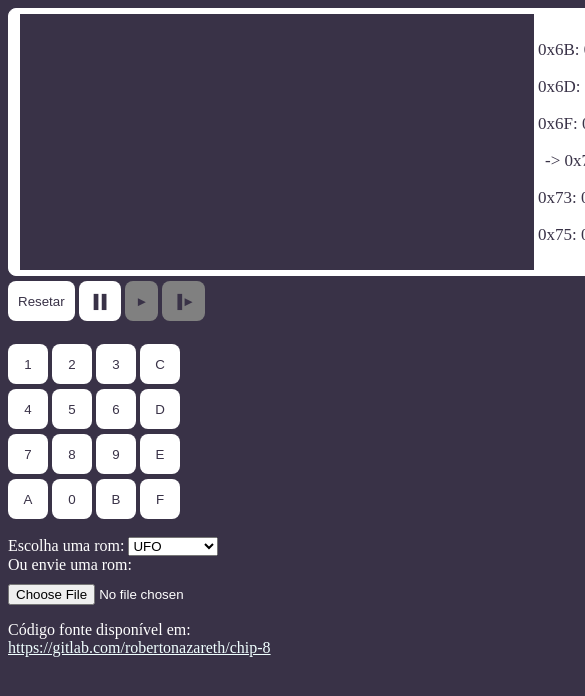
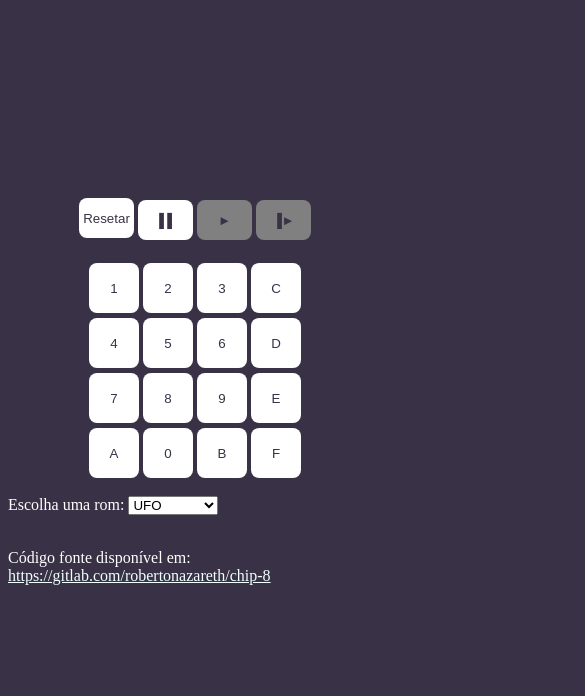
Before and after one commit to roberto-ng/chip-8, a website built with webpack: page index.html in a window 390 px wide. Shown: the top 696 px of the page, 585 px wide, since content can reach past the window. Built offline with nearby package versions, Linux system fonts and the light colour scheme; files whose address does not match are found by name.

Commit message:
adaptação do layout para mobile

```diff
--- a/index.html
+++ b/index.html
@@ -1,6 +1,12 @@
 <html>
     <head>
         <meta content="text/html;charset=utf-8" http-equiv="Content-Type"/>
+        <meta
+            name='viewport'
+            content='width=device-width, initial-scale=1.0, maximum-scale=1.0, user-scalable=no'
+        />
+        <title>Chip-8 TS</title>
+        <meta name="theme-color" content="#393247" />
         <style>
             body {
                 background: rgb(57, 50, 71);
@@ -69,6 +75,11 @@
                 height: 40px;
             }
 
+            .botao {
+                padding: 0;
+                width: 55px;
+            }
+
             .botao:disabled {
                 background: gray;
             }
@@ -79,6 +90,50 @@
 
             a {
                 color: azure;
+            }
+
+            @media only screen and (max-width: 900px) {
+                div#emulador-container {
+                    border: none;
+                    padding: 0;
+                    background-color: rgb(57, 50, 71);
+                    max-width: 100%;
+                    height: auto;
+                }
+
+                div#emulador-container canvas {
+                    position: relative;
+                    width: 100%;
+                    max-width: 100%;
+                }
+
+                #emulador-botoes {
+                    text-align: center;
+                }
+
+                #teclado-virtual {
+                    text-align: center;
+                }
+
+                #chip-8-resetar {
+                    position: relative;
+                    bottom: 2px;
+                }
+
+                .teclado-btn {
+                    width: 50px;
+                    height: 50px;
+                    margin-top: 5px;
+                    margin-left: 0;
+                }
+
+                div#instrucoes {
+                    display: none;
+                }
+
+                #rom-arquivo-label, #rom-arquivo {
+                    display: none;
+                }
             }
         </style>
     </head>
@@ -131,7 +186,7 @@
             <option value="WIPEOFF">WIPEOFF</option>
         </select>
         <br/>
-        <label class="nao-selecionar">Ou envie uma rom: </label>
+        <label class="nao-selecionar" id="rom-arquivo-label">Ou envie uma rom: </label>
         <input type="file" id="rom-arquivo" class="nao-selecionar"/>
         <br/>
         <p>
```
